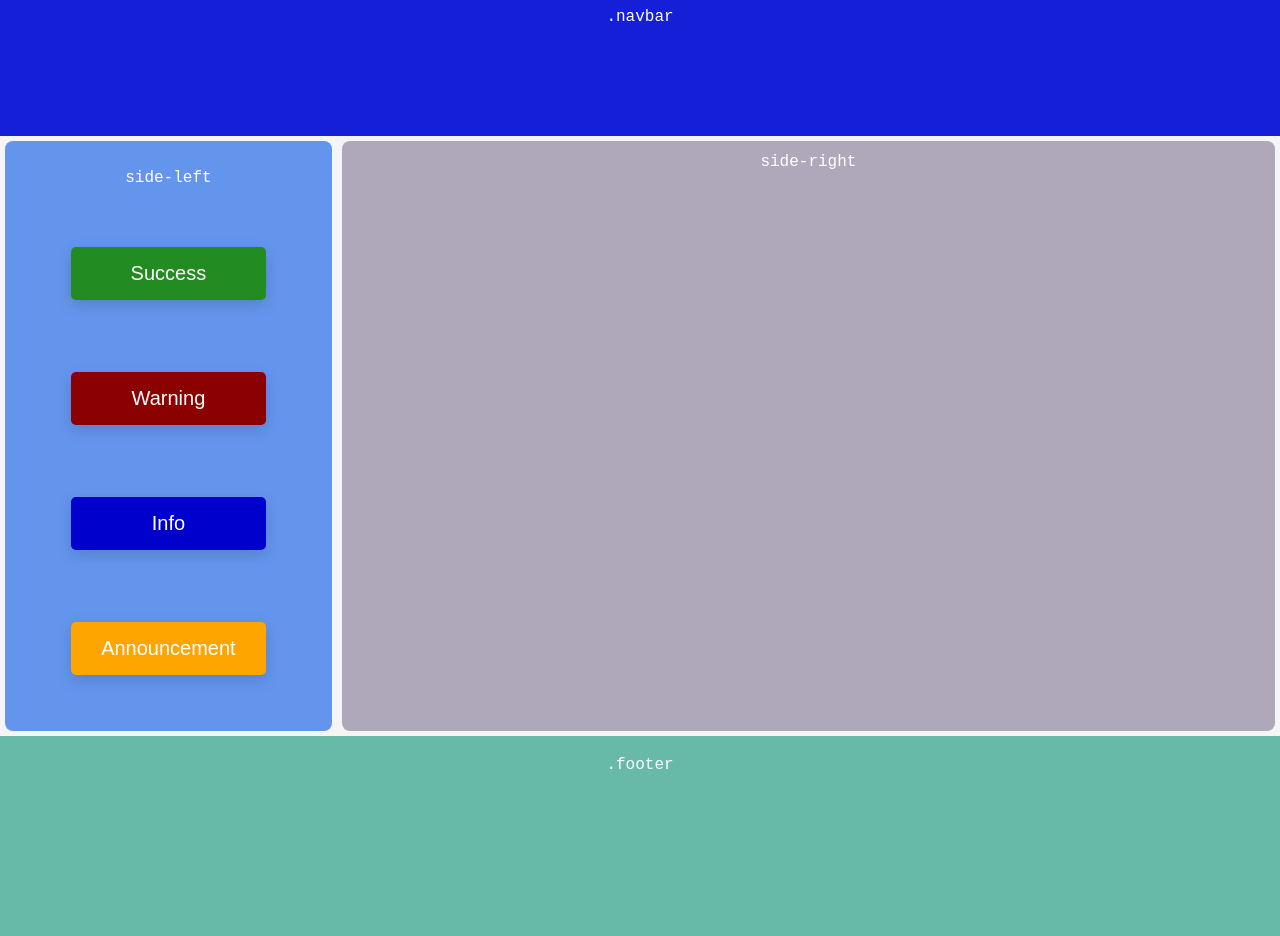
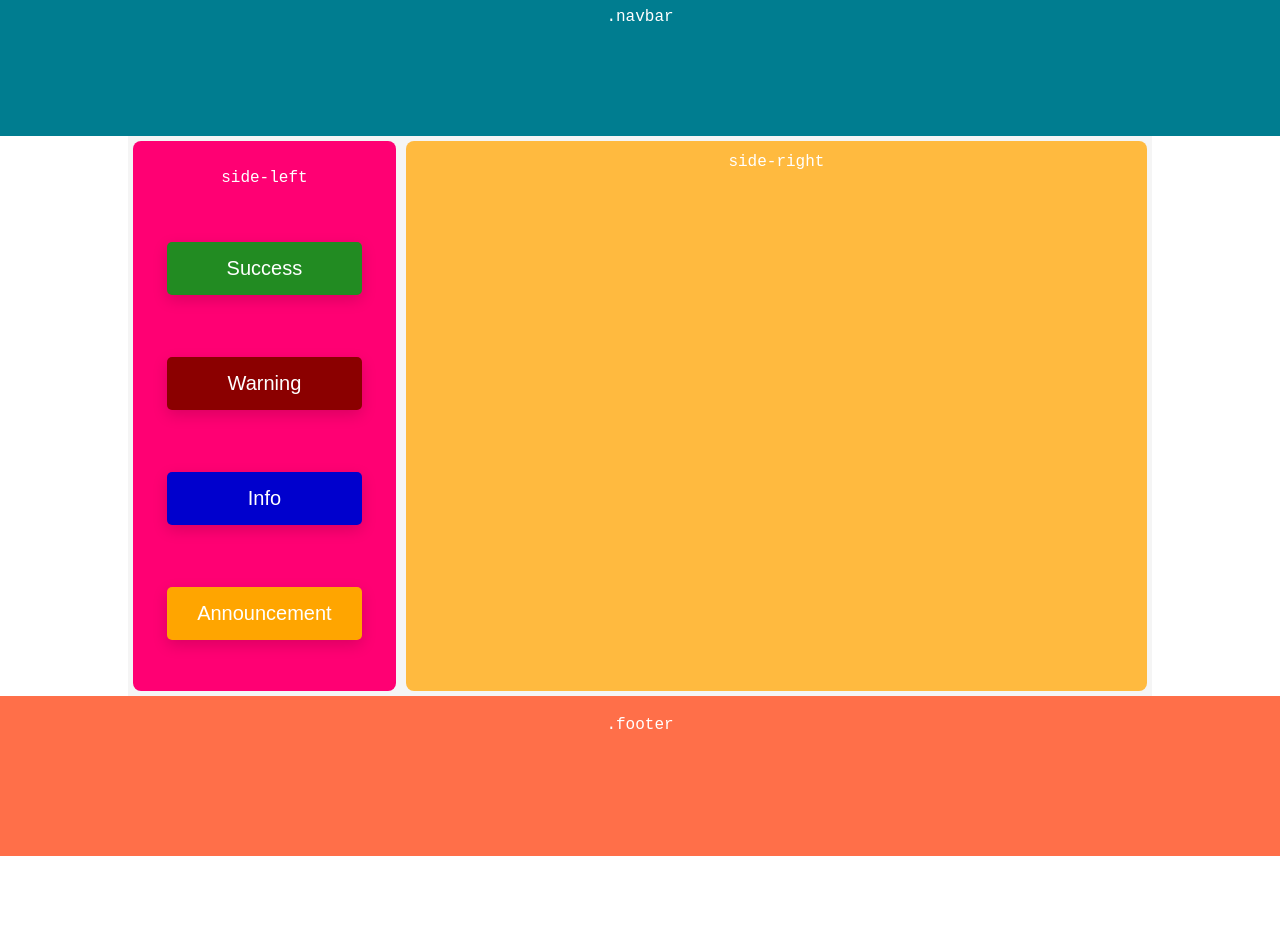
Before and after one commit to MartinPucan/styling, a plain HTML site: page templates/learn/layout.html in a window 1280 px wide. After the commit the page ends 856 px from the top, so only its background shows below. Drawn offline with Linux system fonts and the light colour scheme.

Commit message:
fix container to 1024px width

```diff
--- a/front/css/learn/layout.scss
+++ b/front/css/learn/layout.scss
@@ -8,24 +8,26 @@ body {
 .navbar {
   margin: auto;
   padding: .5em;
-  background: #141FD7;
+  background: #007d90;
   height: 15vh;
 }
 
 .container {
   margin: 0 auto;
-  min-height: 75vh;
+  width: 1024px;
+  min-height: 70vh;
   display: flex;
   justify-content: space-around;
   background: whitesmoke;
 
   @media screen and (max-width: 600px) {
 	flex-wrap: wrap;
+	width: 100%;
   }
 
   &__side-left {
 	width: 25%;
-	background: cornflowerblue;
+  	background: #FF0073;
 	display: flex;
 	margin: .3em;
 	flex-direction: column;
@@ -40,7 +42,7 @@ body {
   &__side-right {
 	width: 75%;
 	margin: .3em;
-	background: #AFA8BA;
+	background: #FFBA3F;
 	border-radius: 8px;
 
 	@media screen and (max-width: 600px) {
@@ -69,8 +71,8 @@ body {
 }
 
 .footer {
-  min-height: 20vh;
-  background: #67BAA7;
+  min-height: 15vh;
+  background: #FF6F49;
 }
 
 .tc {
```
Also changed, not shown: public/css/app.css, public/css/learn/layout.css, 2 other files.
